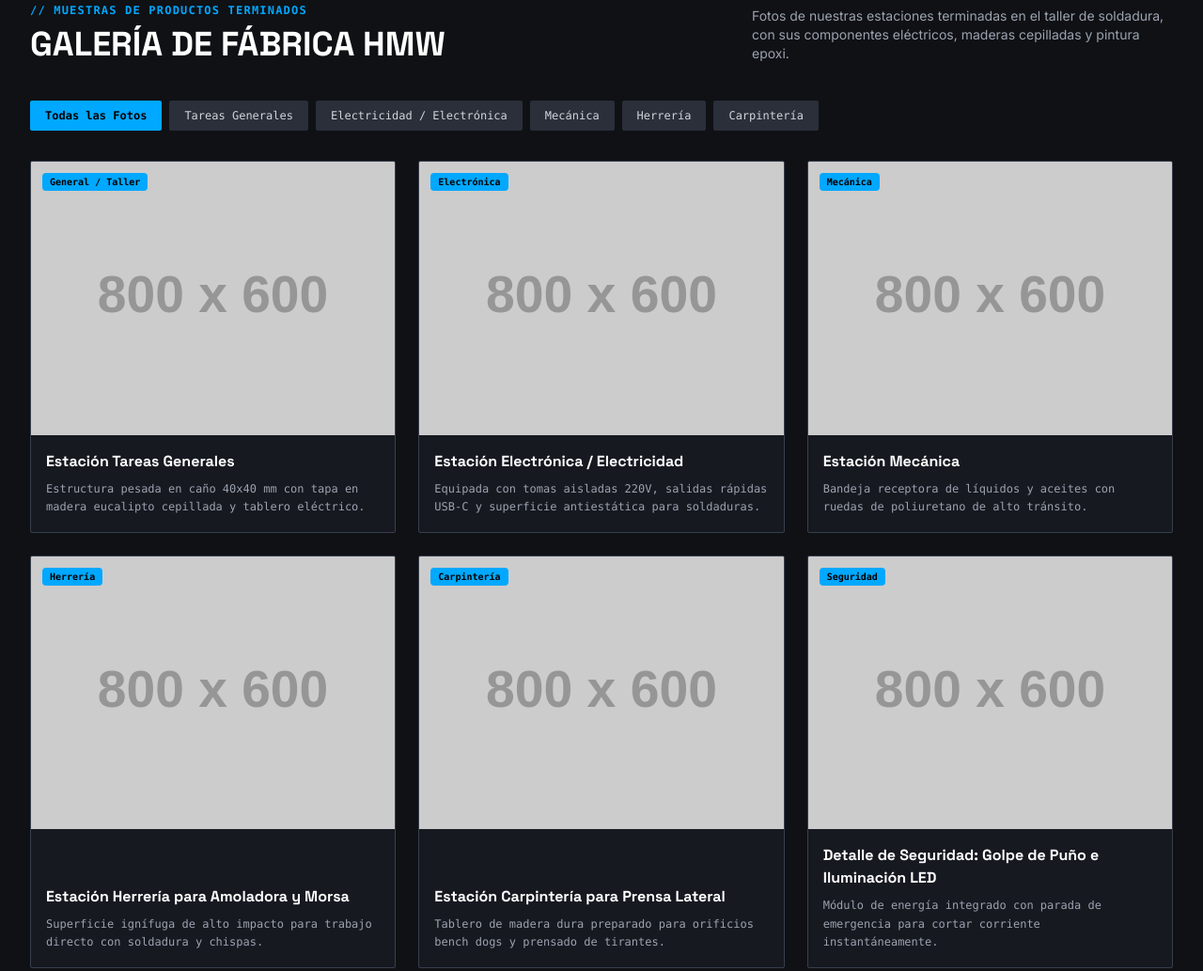
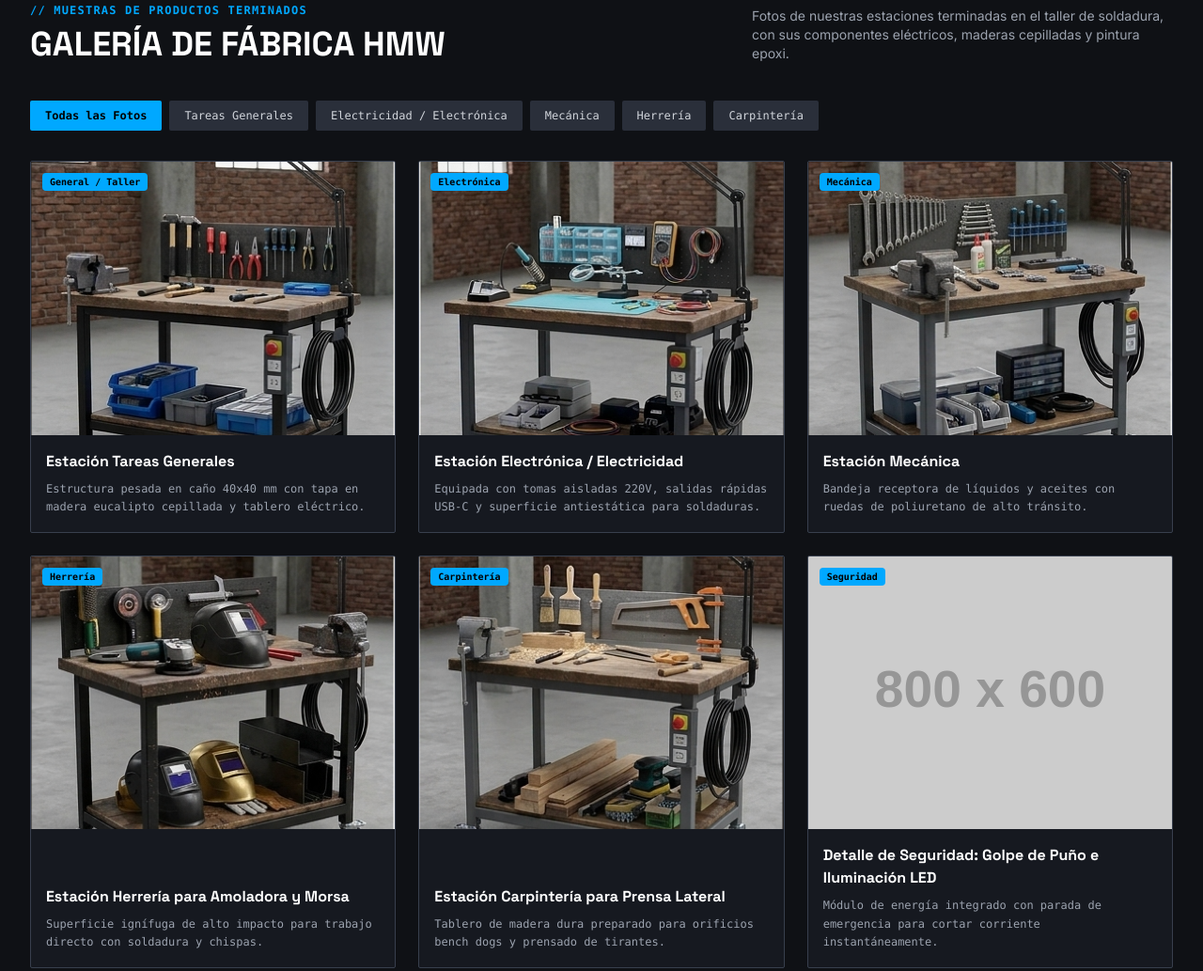
Before and after one commit to hmwjob/hwm, a plain HTML site: page index.html in a window 1280 px wide. Shown: the part 2325-3358 px from the top of the page at 94% size. Drawn offline with nearby package versions, Linux system fonts and the light colour scheme; placeholder pictures from the web are drawn by us.

Commit message:
Update index.html

```diff
--- a/index.html
+++ b/index.html
@@ -1060,7 +1060,7 @@
 
                 card.innerHTML = `
                     <div class="relative aspect-[4/3] overflow-hidden bg-brand-dark cursor-pointer" onclick="openLightbox(${galleryImages.indexOf(item)})">
-                        <img src="${item.url}" alt="${item.title}" class="w-full h-full object-cover group-hover:scale-105 transition-transform duration-500" onerror="this.src='https://placehold.co/800x600/161920/00A8FF?text=HMW+Producto+Terminado'">
+                        <img src="${item.src}" alt="${item.title}" class="w-full h-full object-cover group-hover:scale-105 transition-transform duration-500" onerror="this.src='https://placehold.co/800x600/161920/00A8FF?text=HMW+Producto+Terminado'">
                         <div class="absolute top-3 left-3 bg-brand-blue text-black font-mono font-bold text-[10px] px-2 py-0.5 rounded">
                             ${item.badge}
                         </div>
```
